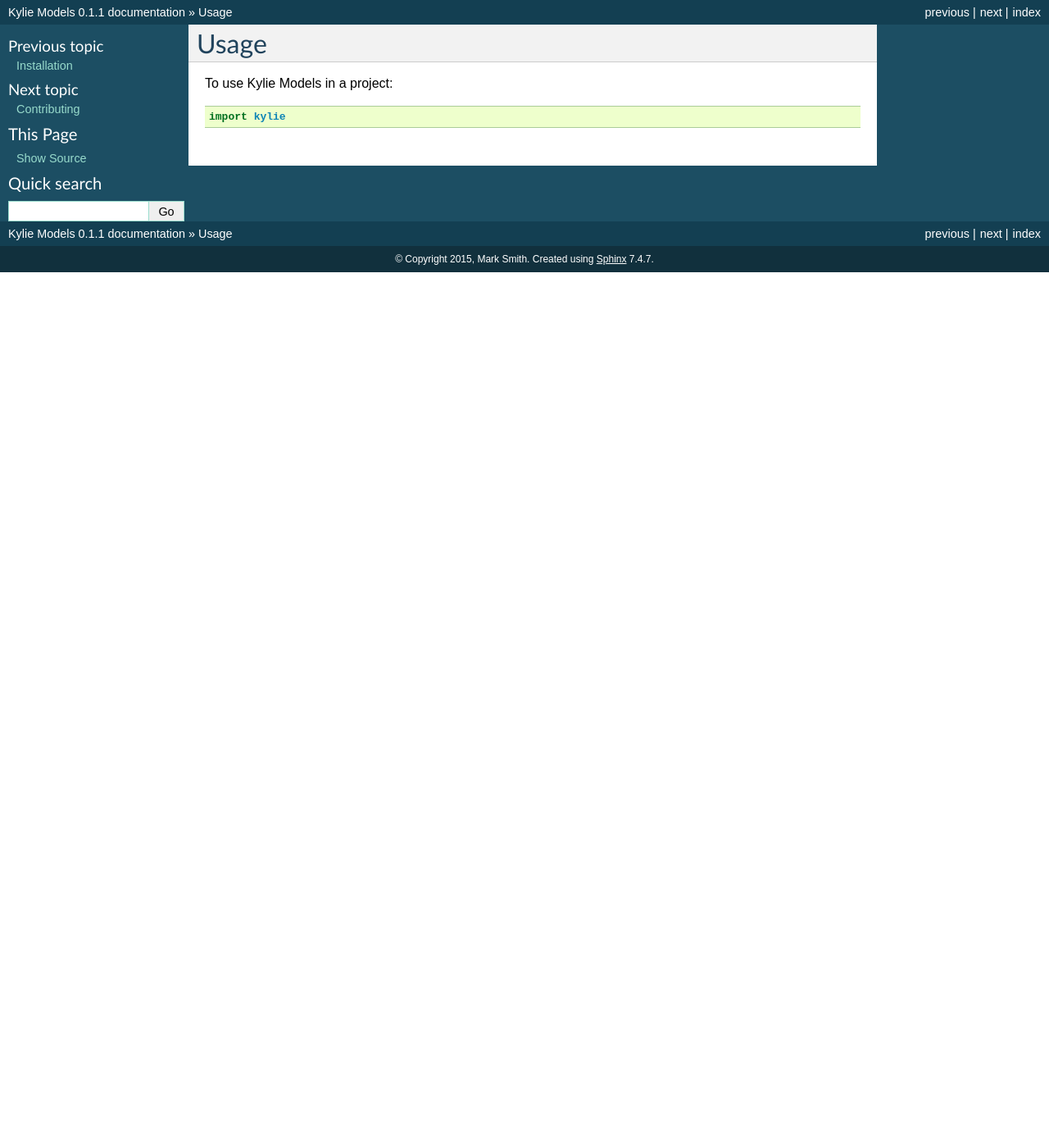
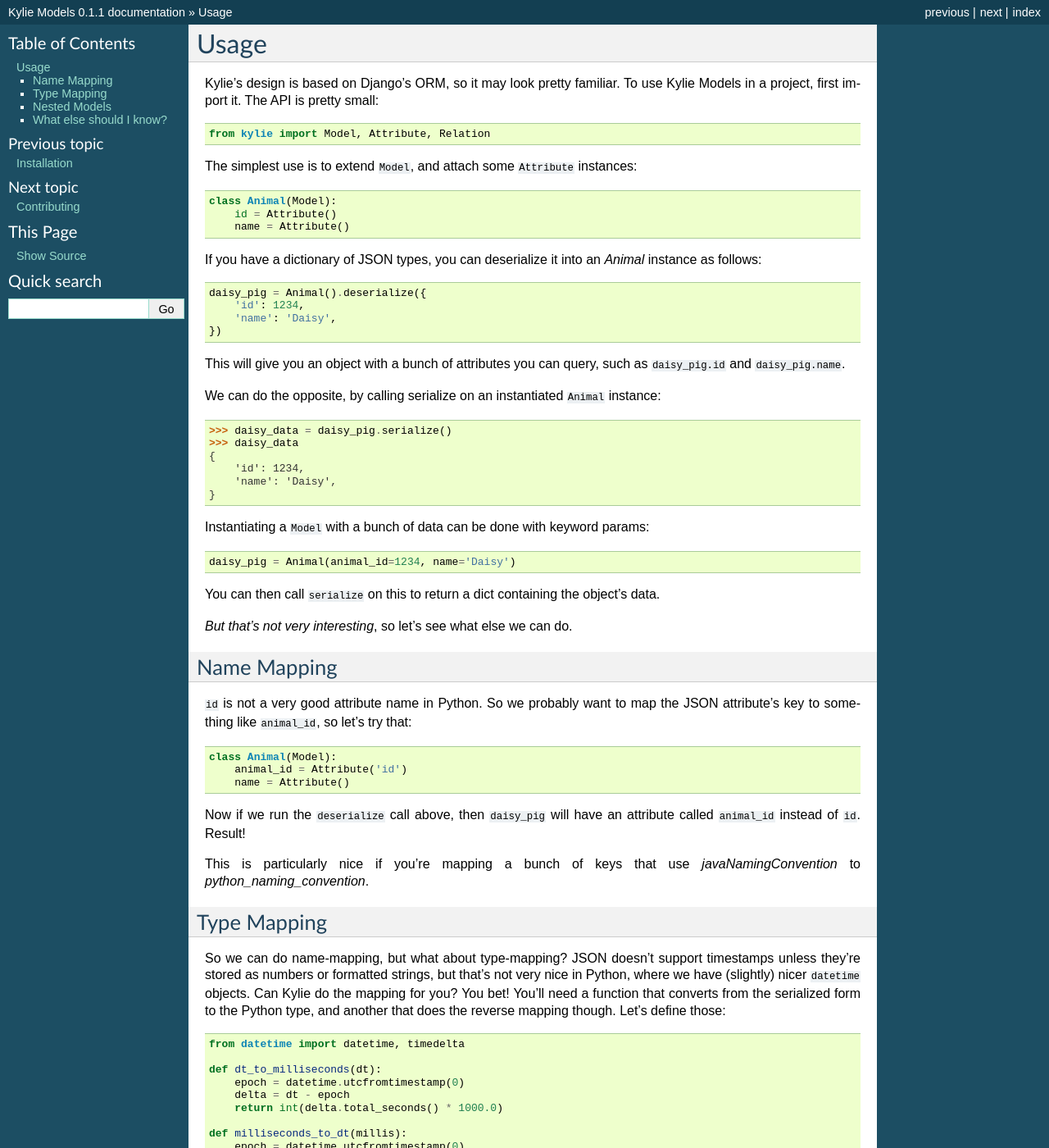
Before and after one commit to judy2k/kylie, a Sphinx documentation site: the page built from docs/usage.rst, in a window 1280 px wide and 1400 px high. Shown: the whole window at 82% size. Built offline with Sphinx 7.4.7, drawn with Linux system fonts in a browser that asks for light colours; some of the changed text lies outside the part shown.

Commit message:
Fleshing out the docs.

`````diff
--- a/docs/index.rst
+++ b/docs/index.rst
@@ -1,5 +1,5 @@
 Welcome to Kylie Models's documentation!
-======================================
+========================================
 
 Contents:
 
--- a/docs/usage.rst
+++ b/docs/usage.rst
@@ -1,7 +1,142 @@
-========
+=====
 Usage
-========
+=====
 
-To use Kylie Models in a project::
+Kylie's design is based on Django's ORM, so it may look pretty familiar. To use
+Kylie Models in a project, first import it. The API is pretty small::
 
-    import kylie
+    from kylie import Model, Attribute, Relation
+
+The simplest use is to extend ``Model``, and attach some ``Attribute``
+instances::
+
+    class Animal(Model):
+        id = Attribute()
+        name = Attribute()
+
+If you have a dictionary of JSON types, you can deserialize it into an `Animal`
+instance as follows::
+
+    daisy_pig = Animal().deserialize({
+        'id': 1234,
+        'name': 'Daisy',
+    })
+
+This will give you an object with a bunch of attributes you can query, such as
+``daisy_pig.id`` and ``daisy_pig.name``.
+
+We can do the opposite, by calling serialize on an instantiated ``Animal``
+instance::
+
+    >>> daisy_data = daisy_pig.serialize()
+    >>> daisy_data
+    {
+        'id': 1234,
+        'name': 'Daisy',
+    }
+
+Instantiating a ``Model`` with a bunch of data can be done with
+keyword params::
+
+    daisy_pig = Animal(animal_id=1234, name='Daisy')
+
+You can then call ``serialize`` on this to return a dict containing the
+object's data.
+
+*But that's not very interesting*, so let's see what else we can do.
+
+Name Mapping
+------------
+
+``id`` is not a very good attribute name in Python. So we probably want to map
+the JSON attribute's key to something like ``animal_id``, so let's try that::
+
+    class Animal(Model):
+        animal_id = Attribute('id')
+        name = Attribute()
+
+Now if we run the ``deserialize`` call above, then ``daisy_pig`` will have an
+attribute called ``animal_id`` instead of ``id``. Result!
+
+This is particularly nice if you're mapping a bunch of keys that use
+*javaNamingConvention* to *python_naming_convention*.
+
+Type Mapping
+------------
+
+So we can do name-mapping, but what about type-mapping? JSON doesn't support
+timestamps unless they're stored as numbers or formatted strings, but that's
+not very nice in Python, where we have (slightly) nicer ``datetime`` objects.
+Can Kylie do the mapping for you? You bet! You'll need a function that converts
+from the serialized form to the Python type, and another that does the reverse
+mapping though. Let's define those::
+
+    from datetime import datetime, timedelta
+
+    def dt_to_milliseconds(dt):
+        epoch = datetime.utcfromtimestamp(0)
+        delta = dt - epoch
+        return int(delta.total_seconds() * 1000.0)
+
+    def milliseconds_to_dt(millis):
+        epoch = datetime.utcfromtimestamp(0)
+        return epoch + timedelta(seconds=millis / 1000.0)
+
+And now we create an ``Attribute`` using the ```` and ```` parameters::
+
+    class Animal(Model):
+        animal_id = Attribute('id')
+        name = Attribute()
+        birth_date = Attribute(python_type=milliseconds_to_dt,
+                              serialized_type=dt_to_milliseconds)
+
+
+Now you can do the following::
+
+    >> daisy_pig = Animal().deserialize({
+        'id': 1234, 'name': 'Daisy', 'birth_date': 1428870071656
+    })
+    >> daisy_pig.birth_date
+    datetime.datetime(2015, 4, 12, 20, 21, 11, 656000)
+
+
+Nested Models
+-------------
+
+If person drive cars, you can define the following::
+
+    class Car(Model):
+        color = Attribute()
+
+    class Person(Model):
+        name = Attribute()
+        car = Relation(Car)
+
+The following will now work::
+
+    >>> maggie = Person().deserialize({
+        'name': 'Margaret',
+        'car': {
+            'color': 'red'
+        }
+    })
+
+    >>> maggie.car
+    <__main__.Car instance as #123455>
+
+    >>> maggie.car.color
+    'red'
+
+
+What else should I know?
+------------------------
+
+If a value in the input dict is ``None``, it will be set to ``None`` in the
+deserialized object. There's no way to ensure a value is non-None.
+
+If an attribute is missing from the input dict, ``deserialize`` will fail with
+ an exception. There is currently no way to flag an attribute as 'possibly
+ missing'. It's on the list.
+
+Currently, Kylie doesn't do any validation of anything. If you get an exception
+that seems like a bad fit, please raise an issue on GitHub.
`````
Also changed, not shown: README.rst (+79 -3 lines), docs/installation.rst (+2 -5 lines), docs/kylie.rst (added, +22 -0 lines), docs/modules.rst (added, +7 -0 lines).
